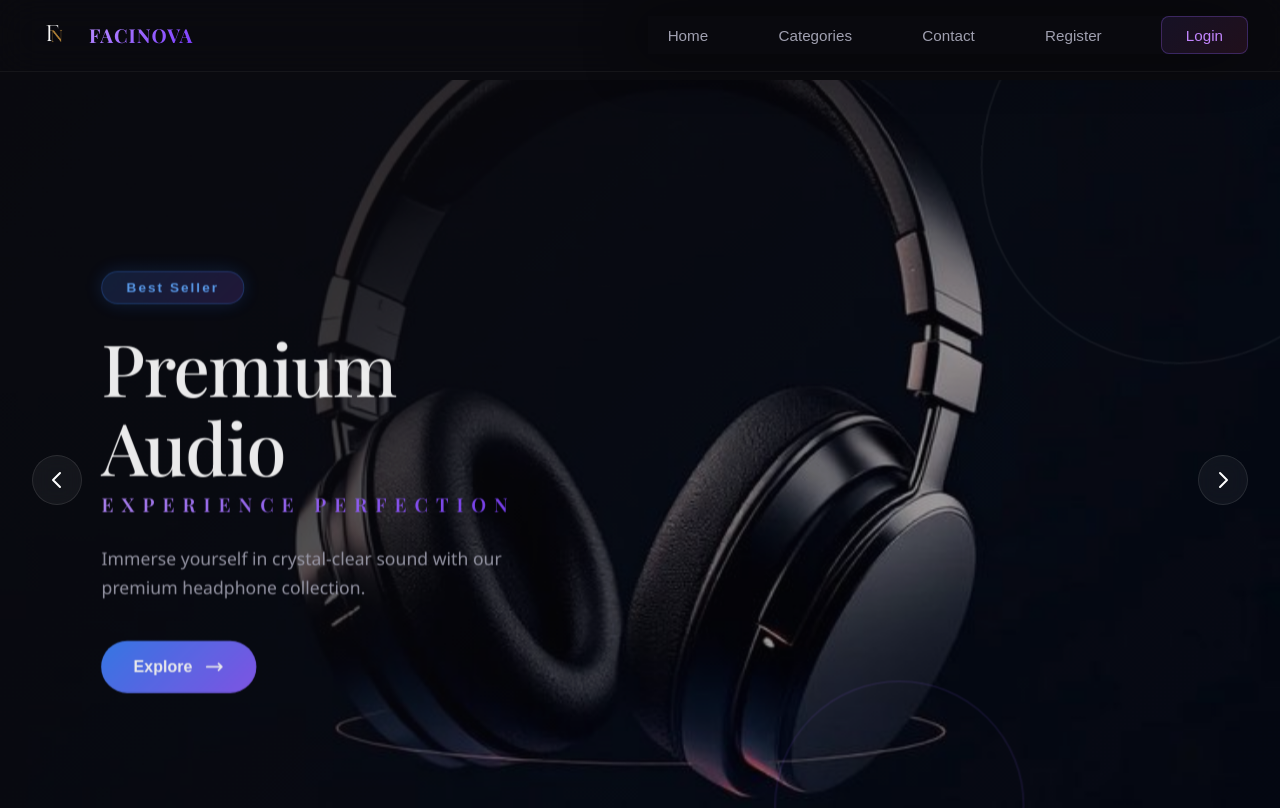
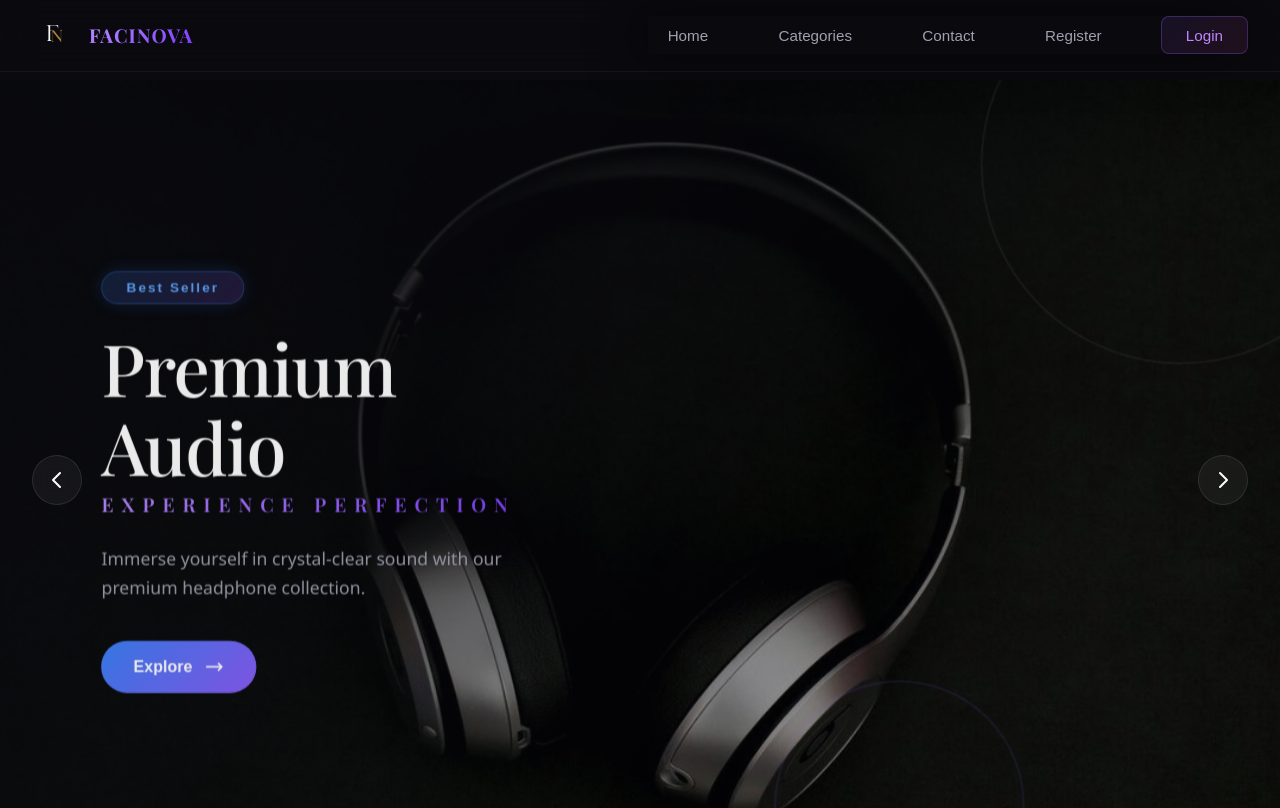
Before and after one commit to alex-renny/ecom, a React (Vite) app: page /UserIndex in a window 1280 px wide. Shown: the top 808 px of the page. Built offline with nearby package versions, Linux system fonts and the light colour scheme; sample sign-in values are in the browser's storage; a web font is replaced by a local one.

Commit message:
Product Image changed in Userindex

```diff
--- a/src/pages/UserIndex.jsx
+++ b/src/pages/UserIndex.jsx
@@ -12,7 +12,7 @@ const slides = [
     badge: "New Collection",
   },
   {
-    image: "/0d8c0b01a9cc6cb914035d9f1ad4206c.jpg",
+    image: "/ba6b0d98e478d4479280dfa188c892fc.jpg",
     title: "Premium Audio",
     subtitle: "EXPERIENCE PERFECTION",
     desc: "Immerse yourself in crystal-clear sound with our premium headphone collection.",
```
Also changed, not shown: public/0d8c0b01a9cc6cb914035d9f1ad4206c.jpg (deleted), public/ba6b0d98e478d4479280dfa188c892fc.jpg (added).
